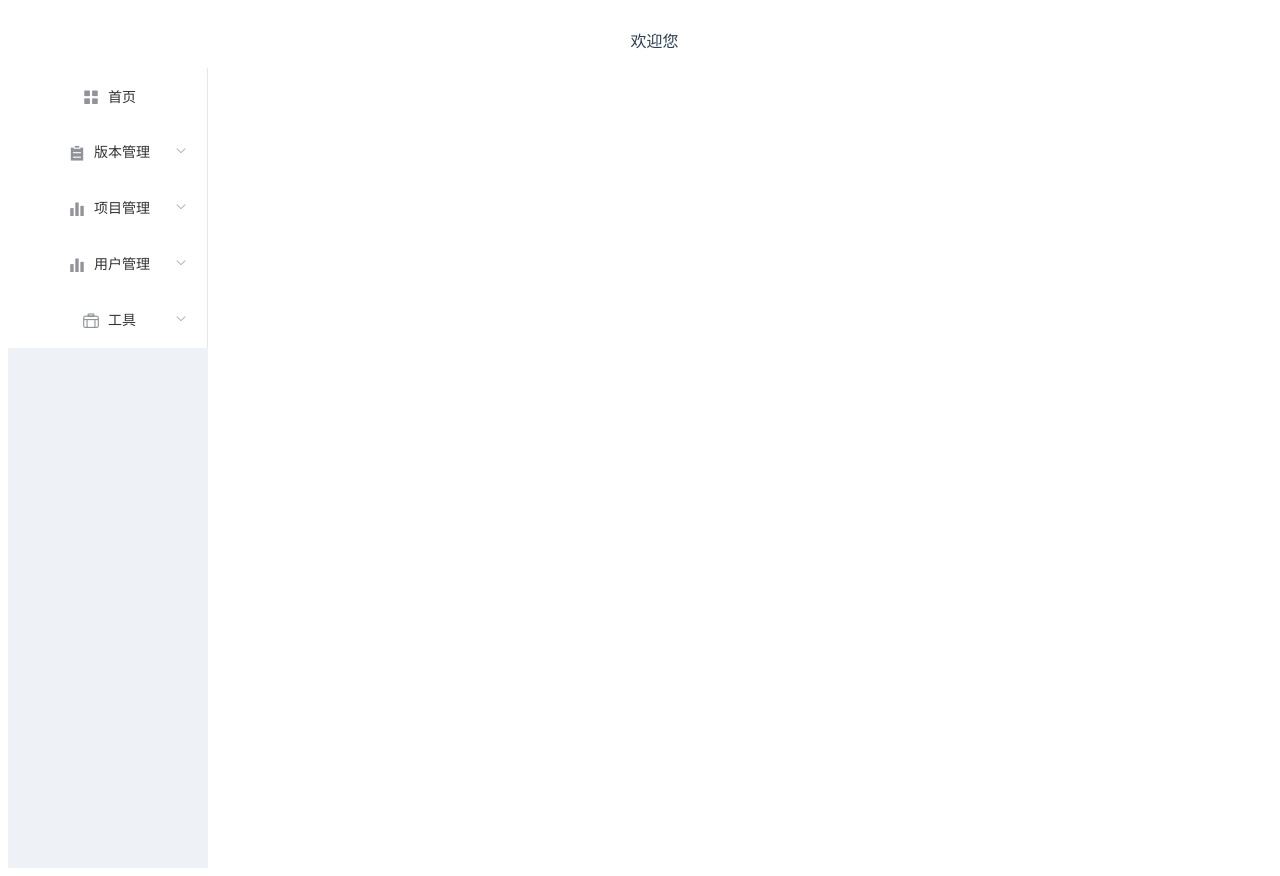
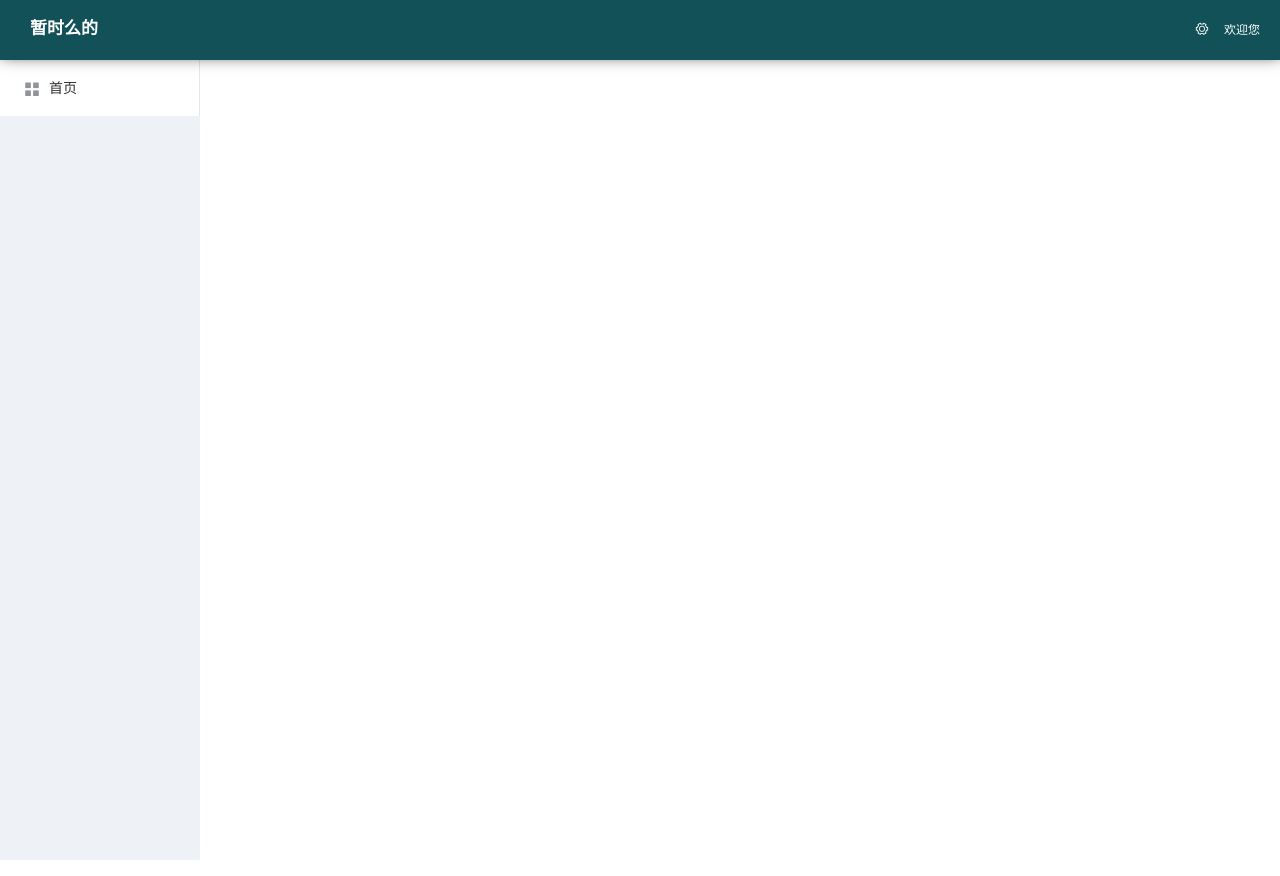
Before and after one commit to ZhouMo-O/Blog2.0, a Vue app in the folder admin/: page / in a window 1280 px wide. Built offline with nearby package versions, Linux system fonts and the light colour scheme.

Commit message:
在分支上初始化路由，构建首页，更新css样式

```diff
--- a/admin/src/App.vue
+++ b/admin/src/App.vue
@@ -5,11 +5,9 @@
 </template>
 
 <style>
-#app {
-  font-family: Avenir, Helvetica, Arial, sans-serif;
-  -webkit-font-smoothing: antialiased;
-  -moz-osx-font-smoothing: grayscale;
-  text-align: center;
-  color: #2c3e50;
+html,
+body {
+  margin: 0;
+  padding: 0;
 }
 </style>
--- a/admin/src/router/index.js
+++ b/admin/src/router/index.js
@@ -1,7 +1,7 @@
 import Vue from "vue";
 import VueRouter from "vue-router";
 import main from "../views/main.vue";
-
+import home from "../views/home.vue";
 Vue.use(VueRouter);
 
 const router = new VueRouter({
@@ -9,7 +9,14 @@ const router = new VueRouter({
     {
       path: "/",
       name: "home",
-      component: main
+      component: main,
+      children: [
+        {
+          path: "/home",
+          name: home,
+          component: home
+        }
+      ]
     }
   ]
 });
--- /dev/null
+++ b/admin/src/views/home.vue
@@ -0,0 +1,44 @@
+<template>
+  <div>
+    <h1>首页</h1>
+    <el-card shadow="always" class="home box-card">
+      <el-card shadow="hover" class="box-card user">
+        <div>用户信息展示</div>
+      </el-card>
+      <el-card shadow="hover" class="box-card quicklyDownLoad">
+        <div>文章数据统计</div>
+      </el-card>
+      <el-card shadow="hover" class="box-card echarts">
+        <div>访客统计，热门文章，最近评论</div>
+      </el-card>
+    </el-card>
+  </div>
+</template>
+
+<script>
+export default {};
+</script>
+
+<style scoped>
+.home {
+  height: 85vh;
+  min-height: 75vh;
+  min-width: 75vw;
+}
+.user {
+  height: 37vh;
+  width: 20vw;
+  margin-right: 10px;
+  float: left;
+}
+
+.quicklyDownLoad {
+  height: 37vh;
+
+  margin-left: 15px;
+}
+.echarts {
+  height: 40vh;
+  margin-top: 10px;
+}
+</style>
--- a/admin/src/views/main.vue
+++ b/admin/src/views/main.vue
@@ -19,67 +19,6 @@
             <i class="el-icon-menu"></i>
             <span slot="title">首页</span>
           </el-menu-item>
-
-          <el-submenu index="1">
-            <template slot="title">
-              <i class="el-icon-s-order"></i>版本管理
-            </template>
-            <el-menu-item-group>
-              <template slot="title">Mc</template>
-              <el-menu-item index="/mc/create">上传MC</el-menu-item>
-              <el-menu-item index="/mc/list">MC列表</el-menu-item>
-            </el-menu-item-group>
-            <el-menu-item-group>
-              <template slot="title">An</template>
-              <el-menu-item index="/an/create">上传AN</el-menu-item>
-              <el-menu-item index="/an/list">AN列表</el-menu-item>
-            </el-menu-item-group>
-            <el-menu-item-group>
-              <template slot="title">Ac</template>
-              <el-menu-item index="/ac/create">上传AC</el-menu-item>
-              <el-menu-item index="/ac/list">AC列表</el-menu-item>
-            </el-menu-item-group>
-          </el-submenu>
-
-          <el-submenu class="projectMan" index="2">
-            <template slot="title">
-              <i class="el-icon-s-data"></i>项目管理
-            </template>
-            <el-menu-item-group>
-              <template slot="title">项目</template>
-              <el-menu-item class="projectCreate" index="/project/create"
-                >创建项目</el-menu-item
-              >
-              <el-menu-item index="/project/list">项目列表</el-menu-item>
-            </el-menu-item-group>
-          </el-submenu>
-
-          <el-submenu index="3">
-            <template slot="title">
-              <i class="el-icon-s-data"></i>用户管理
-            </template>
-            <el-menu-item-group>
-              <template slot="title">用户</template>
-              <el-menu-item class="userCreate" index="/user/create"
-                >创建用户</el-menu-item
-              >
-              <el-menu-item index="/user/list">用户列表</el-menu-item>
-            </el-menu-item-group>
-          </el-submenu>
-          <el-submenu index="4">
-            <template slot="title">
-              <i class="el-icon-suitcase-1"></i>工具
-            </template>
-            <el-menu-item-group>
-              <template slot="title">交换机</template>
-              <el-menu-item class="excel2xml" index="/tool/excel2xml"
-                >Excel2XML</el-menu-item
-              >
-              <el-menu-item class="xml2excel" index="/tool/xml2excel"
-                >XML2Excel</el-menu-item
-              >
-            </el-menu-item-group>
-          </el-submenu>
         </el-menu>
       </el-aside>
 
@@ -93,7 +32,54 @@
 </template>
 
 <script>
-export default {};
+export default {
+  name: "McCreate",
+  data() {
+    return {
+      userName: "",
+      title: "暂时么的"
+    };
+  },
+  methods: {
+    getUser() {
+      this.userName = localStorage.userName;
+    },
+    handleCommand(cmd) {
+      if (cmd == "logOut") {
+        localStorage.clear();
+        console.log(localStorage.token);
+        this.$router.push("/login");
+        this.$message({
+          type: "success",
+          message: "退出登录成功"
+        });
+      }
+    }
+  },
+  created() {
+    this.getUser();
+  }
+};
 </script>
+<style>
+.el-header {
+  background: #125158;
+  text-align: right;
+  font-size: 12px;
+  color: #ffffff;
+  line-height: 60px;
+  box-shadow: 1px -5px 15px #1e1e1e;
+  z-index: 999;
+}
 
-<style></style>
+#title {
+  position: absolute;
+  left: 30px;
+  font-size: 17px;
+  line-height: 30px;
+}
+
+.el-aside {
+  color: #333;
+}
+</style>
```
